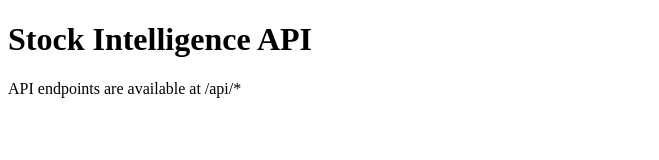
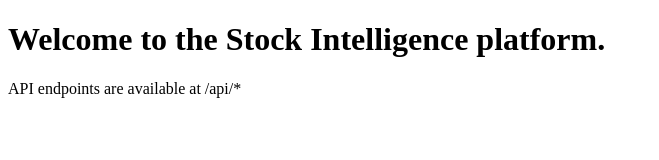
Before and after one commit to shalom-ormsby/stock-intelligence, a website: page public/index.html in a window 1280 px wide. Shown: the whole page, without its empty margins (0-659 px from the left). Drawn offline with Linux system fonts and the light colour scheme.

Commit message:
Tiny bit of info added to index

```diff
--- a/public/index.html
+++ b/public/index.html
@@ -1 +1 @@
-<!DOCTYPE html><html><body><h1>Stock Intelligence API</h1><p>API endpoints are available at /api/*</p></body></html>
+<!DOCTYPE html><html><body><h1>Welcome to the Stock Intelligence platform.</h1><p>API endpoints are available at /api/*</p></body></html>
```
